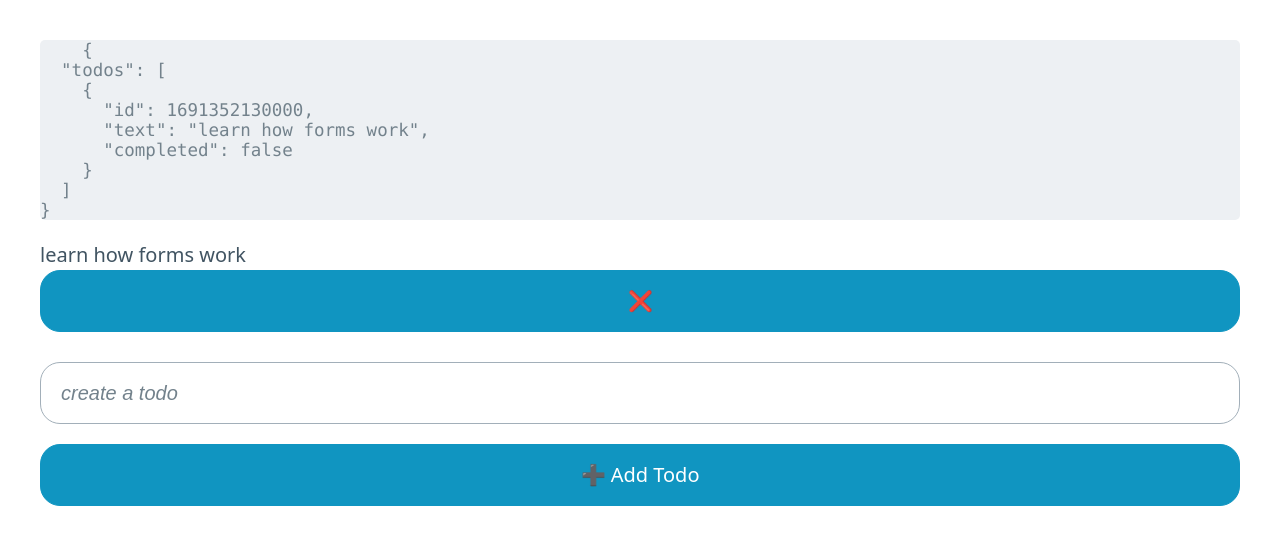
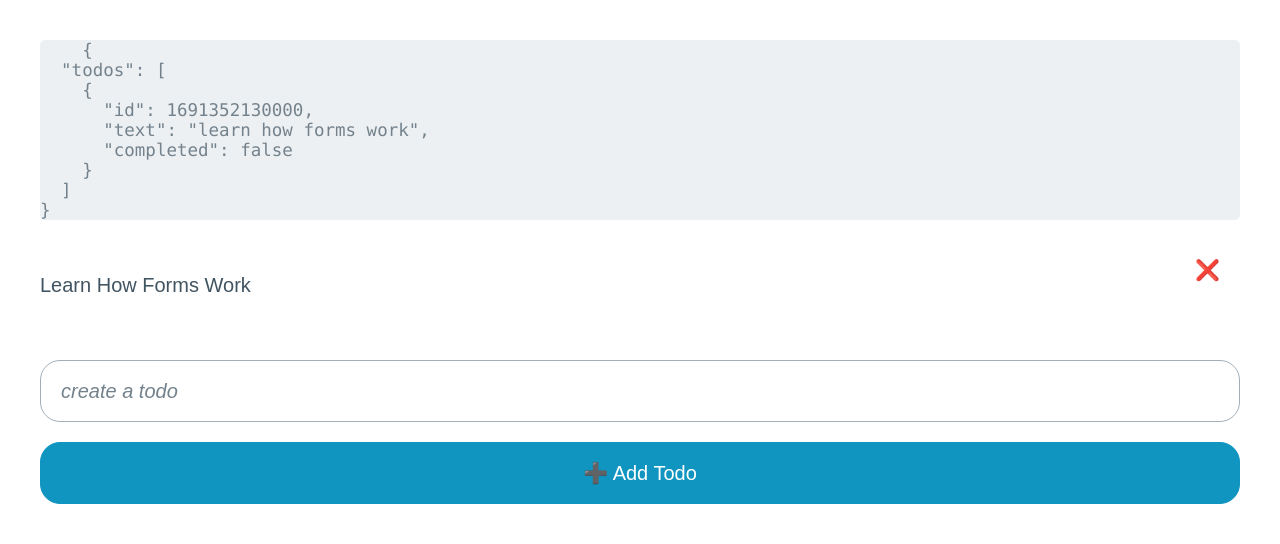
Before and after one commit to evariste1963/JOC_forms, a SvelteKit app: page /todos in a window 1280 px wide. Shown: the top 544 px of the page. Built offline with nearby package versions, Linux system fonts and the light colour scheme.

Commit message:
just styling

```diff
--- a/src/routes/+layout.svelte
+++ b/src/routes/+layout.svelte
@@ -6,6 +6,7 @@
 
 	:global(body) {
 		padding: 2rem;
+		font-family: cursive, sans-serif;
 	}
 
 	:global(input, button) {
--- a/src/routes/todos/+page.svelte
+++ b/src/routes/todos/+page.svelte
@@ -13,9 +13,9 @@
     {JSON.stringify(data, null, 2)}
 </pre>
 
-<ul style="padding: 0">
+<ul>
 	{#each data.todos as todo}
-		<li style="list-style-type: none">
+		<li>
 			<span>{todo.text}</span>
 			<form on:submit|preventDefault={removeTodo} method="POST">
 				<!-- USE FORMS INSTEAD OF BUTTONS!!-- HOWEVER SMALL THE FORM MAYBE!!-->
@@ -29,11 +29,33 @@
 
 <form on:submit|preventDefault={addTodo} method="POST">
 	<!--<label for="adding a todo">add a todo</label> -->
-	<input
-		type="text"
-		name="todo"
-		placeholder="create a todo"
-		style="font-family:cursive, sans-serif ; font-style:italic"
-	/>
+	<input type="text" name="todo" placeholder="create a todo" />
 	<button type="submit">➕ Add Todo</button>
 </form>
+
+<style>
+	ul {
+		padding: 0;
+	}
+
+	li {
+		display: flex;
+		justify-content: space-between;
+		align-items: center;
+	}
+
+	span {
+		text-transform: capitalize;
+	}
+
+	.delete {
+		margin: 0;
+		background: none;
+		border: none;
+	}
+
+	input {
+		font-family: cursive, sans-serif;
+		font-style: italic;
+	}
+</style>
```
